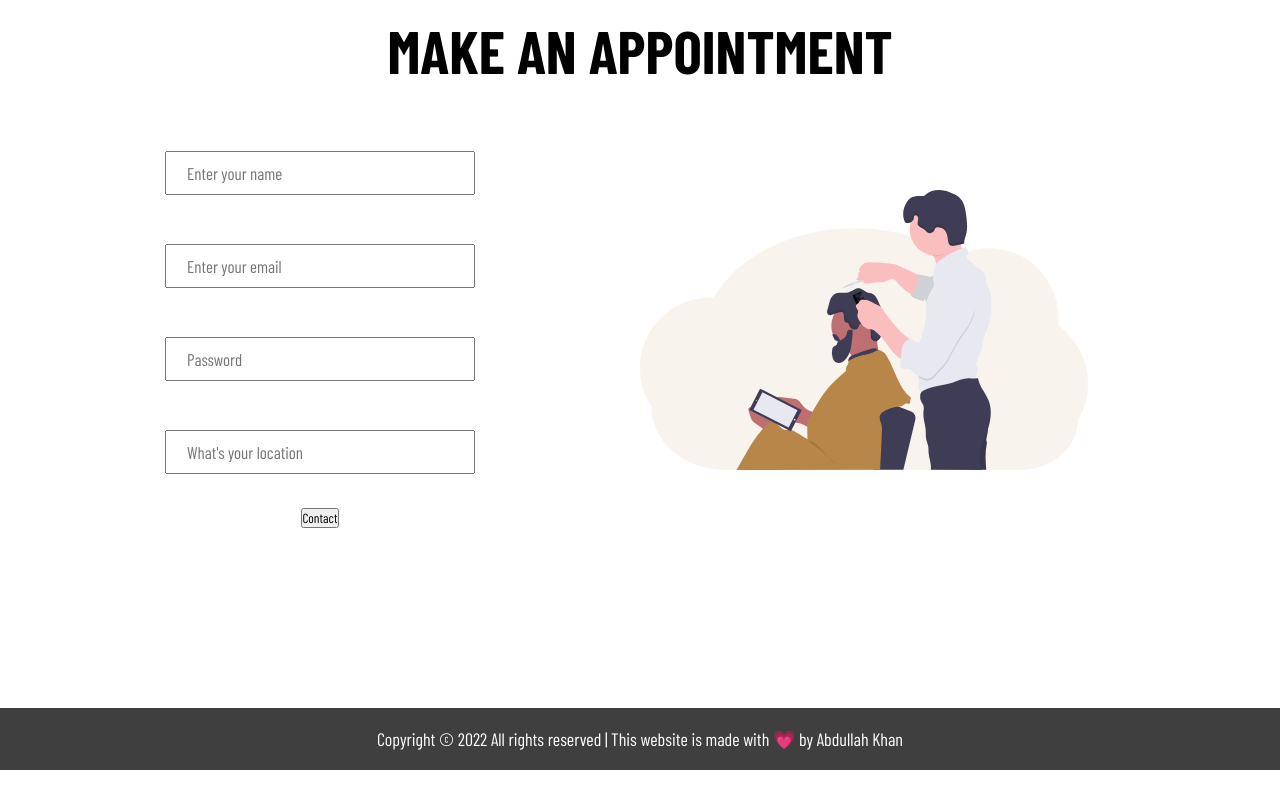
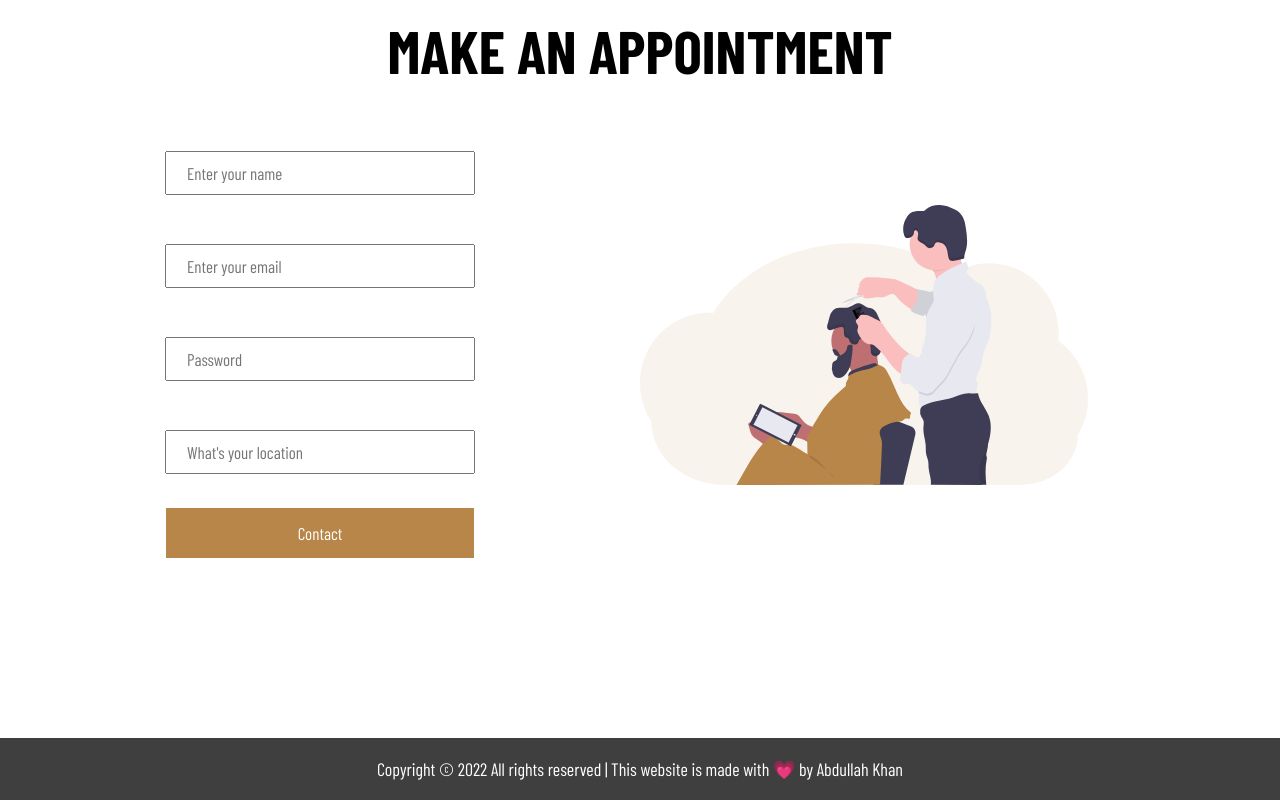
Before and after one commit to abdullah-khan-kakar/My-Barber-shop, a plain HTML site: page index.html in a window 1280 px wide. Shown: the part 4297-5097 px from the top of the page. Before the commit the page ends 5067 px from the top, so only its background shows below. Drawn offline with nearby package versions, Linux system fonts and the light colour scheme; a web font is replaced by a local one.

Commit message:
Update index.html

```diff
--- a/index.html
+++ b/index.html
@@ -199,7 +199,7 @@
                         <input type="text" name="ulocation" placeholder="What's your location" id="input4">
                         <p id="para4">Error message</p>
                     </div>
-                    <input type="submit" value="Contact">
+                   <button type="submit">Contact</button>
                </form>
         </div>
         <div class="svg">
```
